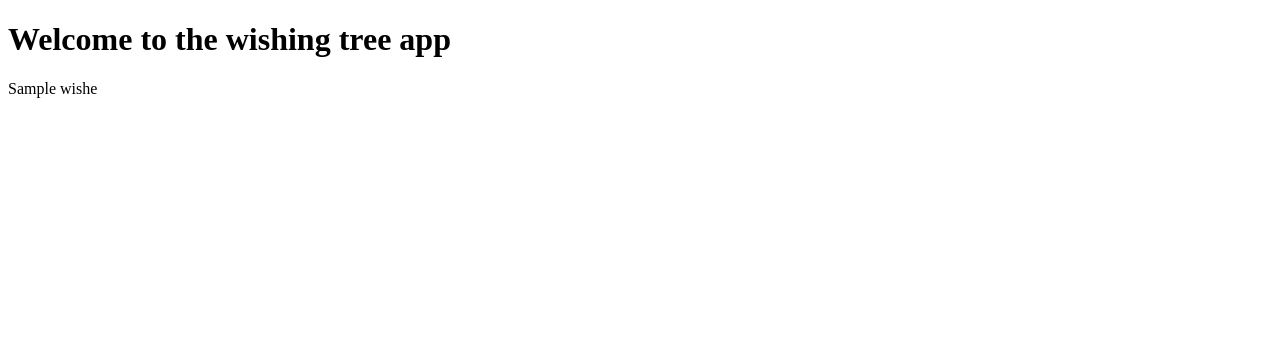
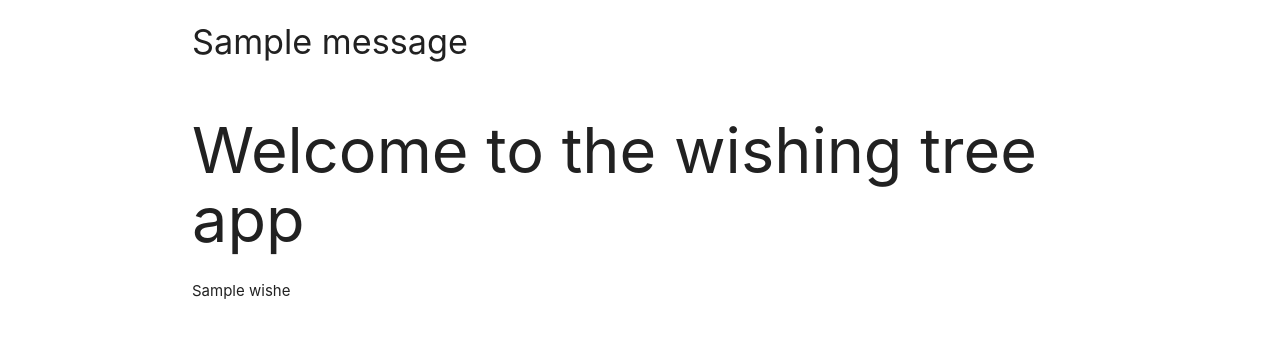
Before and after one commit to marina601/team11-CI-Christmas-Hackathon, a Flask app: page / in a window 1280 px wide. Shown: the top 338 px of the page. Run offline with Flask 2, Linux system fonts and the light colour scheme; one stand-in notice (Sample message) is shown; a database or web service that is not in the repository returns one stand-in record (values such as "Sample title"); some libraries are stand-ins or nearby versions.

Commit message:
Added links to fontawesome, materialize and flash messages

```diff
--- a/templates/base.html
+++ b/templates/base.html
@@ -7,6 +7,8 @@
   <meta name="viewport" content="width=device-width, initial-scale=1.0">
   <meta name="description" content="wishing tree app">
   <meta name="keywords" content="christmas, celebration, festivity">
+  <link rel="preload stylesheet" href="https://cdnjs.cloudflare.com/ajax/libs/font-awesome/5.15.3/css/all.min.css" as="style">
+  <link rel="preload stylesheet" href="https://cdnjs.cloudflare.com/ajax/libs/materialize/1.0.0/css/materialize.min.css" as="style">
   <link rel="stylesheet" href="{{ url_for('static', filename='css/style.css') }}">
 
 
@@ -22,9 +24,25 @@
 
 </head>
 <body>
-   {% block content %}
-   {% endblock %}
+  <main class="container">
+    <!-- Flash Messages-->
+    {% with messages = get_flashed_messages() %}
+    {% if messages %}
+    {% for message in messages %}
+    <div class="row text-center">
+      <h4 class="flash-messages">{{ message }}</h4>
+    </div>
+    {% endfor %}
+    {% endif %}
+    {% endwith %}
 
+    {% block content %}
+    {% endblock %}
+  </main>
+
+   <!--Script-->
+   <script rel="preconnect" src="https://code.jquery.com/jquery-3.6.0.min.js"></script>
+   <script rel="preconnect" src="https://cdnjs.cloudflare.com/ajax/libs/materialize/1.0.0/js/materialize.min.js"></script>
    <script  src="{{ url_for('static', filename='js/script.js') }}"></script>
 </body>
 </html>
```
